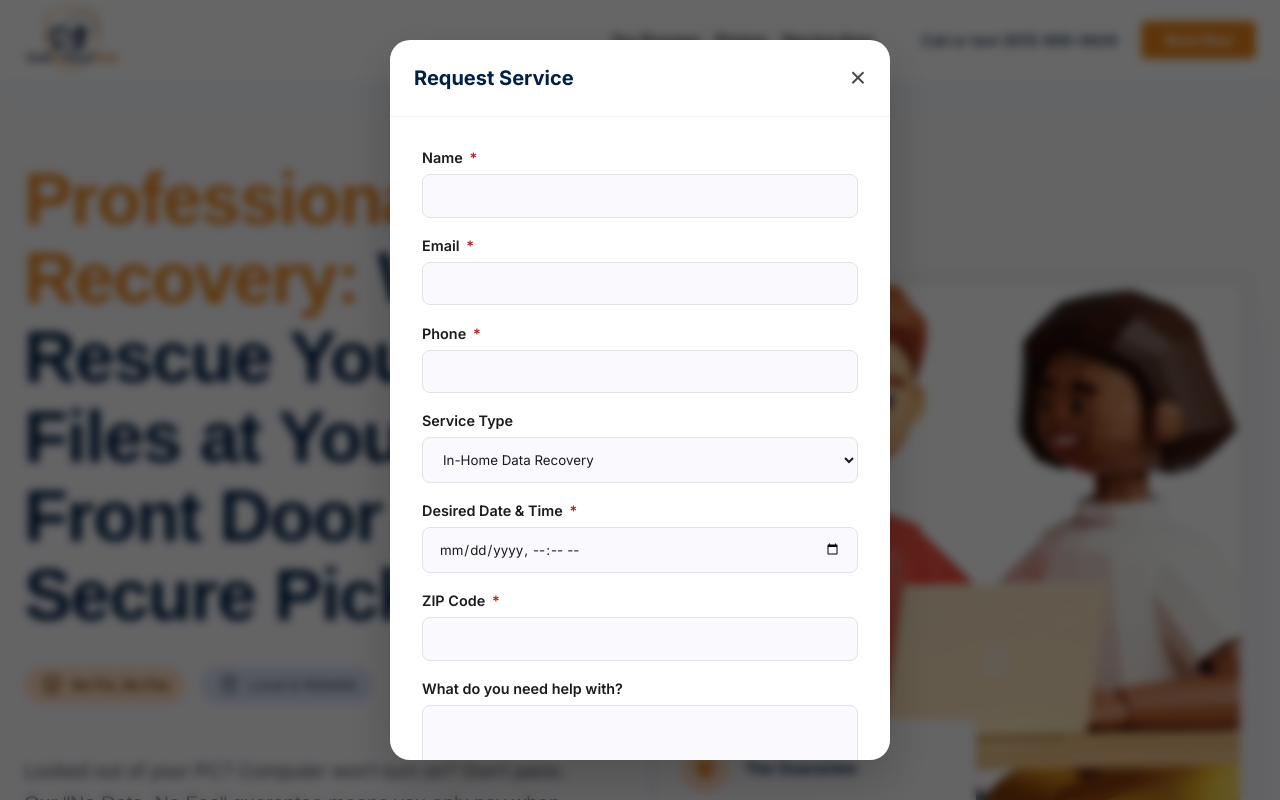
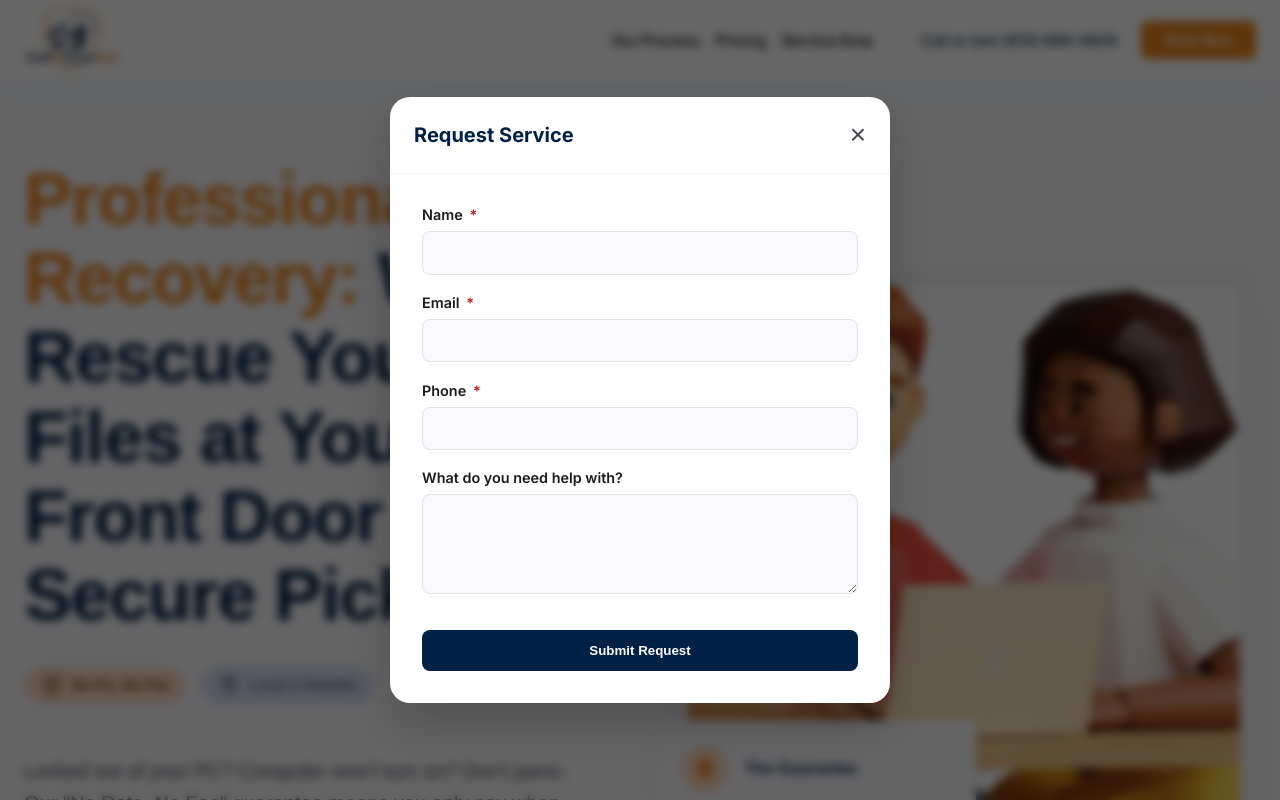
Before and after one commit to jacobNar/CurbToCloudTech, a Next.js app: page / in a window 1280 px wide. Both pictures are taken after a click on the button "Book Now". Shown: the top 800 px of the page. Built offline with nearby package versions, Linux system fonts and the light colour scheme.

Commit message:
simplify lead form

```diff
--- a/components/AppointmentModal.jsx
+++ b/components/AppointmentModal.jsx
@@ -3,46 +3,26 @@ import styles from '@/styles/AppointmentModal.module.scss';
 
 export default function AppointmentModal({ onClose }) {
     const [step, setStep] = useState('form');
-    const [selectedDateTime, setSelectedDateTime] = useState('');
     const [loading, setLoading] = useState(false);
-    const [minDateTime, setMinDateTime] = useState('');
     const [errors, setErrors] = useState({});
 
     const [formData, setFormData] = useState({
         contact_name: '',
         email: '',
         phone_number: '',
-        project_description: '',
-        type: 'inperson',
-        service_type: 'In-Home Data Recovery',
-        zip_code: ''
+        project_description: ''
     });
 
     useEffect(() => {
         setStep('form');
-        setSelectedDateTime('');
         setFormData({
             contact_name: '',
             email: '',
             phone_number: '',
-            project_description: '',
-            type: 'inperson',
-            service_type: 'In-Home Data Recovery',
-            zip_code: ''
+            project_description: ''
         });
-        setMinDateTime(getMinDateTime());
         setErrors({});
     }, []);
-
-    const getMinDateTime = () => {
-        const now = new Date();
-        const yyyy = now.getFullYear();
-        const mm = String(now.getMonth() + 1).padStart(2, '0');
-        const dd = String(now.getDate()).padStart(2, '0');
-        const hh = String(now.getHours()).padStart(2, '0');
-        const min = String(now.getMinutes()).padStart(2, '0');
-        return `${yyyy}-${mm}-${dd}T${hh}:${min}`;
-    };
 
     const handleBookAppointment = async (e) => {
         if (e?.preventDefault) {
@@ -59,15 +39,6 @@ export default function AppointmentModal({ onClose }) {
         } else if (!emailRegex.test(formData.email)) {
             newErrors.email = 'Please enter a valid email address';
         }
-        if (!selectedDateTime) {
-            newErrors.selected_date_time = 'Date and time are required';
-        } else {
-            const selectedDate = new Date(selectedDateTime);
-            const minDate = new Date(minDateTime);
-            if (selectedDate < minDate) {
-                newErrors.selected_date_time = 'Please select a future date and time';
-            }
-        }
         if (!formData.phone_number.trim()) {
             newErrors.phone_number = 'Phone number is required';
         } else {
@@ -75,9 +46,6 @@ export default function AppointmentModal({ onClose }) {
             if (phoneDigits.length < 7 || phoneDigits.length > 15) {
                 newErrors.phone_number = 'Please enter a valid phone number';
             }
-        }
-        if (!formData.zip_code.trim()) {
-            newErrors.zip_code = 'ZIP Code is required';
         }
 
         if (Object.keys(newErrors).length > 0) {
@@ -88,16 +56,11 @@ export default function AppointmentModal({ onClose }) {
         setErrors({});
         setLoading(true);
 
-        const appointmentTime = new Date(selectedDateTime).toISOString();
-
         try {
             const res = await fetch('/api/appointment/book', {
                 method: 'POST',
                 headers: { 'Content-Type': 'application/json' },
-                body: JSON.stringify({
-                    ...formData,
-                    appointment_time: appointmentTime
-                })
+                body: JSON.stringify(formData)
             });
 
             if (res.ok) {
@@ -180,63 +143,6 @@ export default function AppointmentModal({ onClose }) {
                                     <span className={styles.errorText}>{errors.phone_number}</span>
                                 )}
                             </div>
-                            <div className={styles.formGroup}>
-                                <label className={styles.label}>Service Type</label>
-                                <select
-                                    className={styles.input}
-                                    value={formData.service_type}
-                                    onChange={e => {
-                                        const isOnlineService = e.target.value.toLowerCase().includes('website');
-                                        setFormData({
-                                            ...formData,
-                                            service_type: e.target.value,
-                                            type: isOnlineService ? 'online' : 'inperson'
-                                        });
-                                    }}
-                                >
-                                    <option value="In-Home Data Recovery">In-Home Data Recovery</option>
-                                    <option value="Device Pick-Up & Return">Device Pick-Up & Return</option>
-                                </select>
-                            </div>
-
-                            <div className={styles.formGroup}>
-                                <label className={styles.label}>Desired Date & Time <span className={styles.requiredStar}>*</span></label>
-                                <input
-                                    type="datetime-local"
-                                    className={`${styles.input} ${errors.selected_date_time ? styles.inputError : ''}`}
-                                    required
-                                    min={minDateTime}
-                                    value={selectedDateTime}
-                                    onChange={e => {
-                                        setSelectedDateTime(e.target.value);
-                                        if (errors.selected_date_time) {
-                                            setErrors({ ...errors, selected_date_time: null });
-                                        }
-                                    }}
-                                />
-                                {errors.selected_date_time && (
-                                    <span className={styles.errorText}>{errors.selected_date_time}</span>
-                                )}
-                            </div>
-
-                            <div className={styles.formGroup}>
-                                <label className={styles.label}>ZIP Code <span className={styles.requiredStar}>*</span></label>
-                                <input
-                                    type="text"
-                                    className={`${styles.input} ${errors.zip_code ? styles.inputError : ''}`}
-                                    required
-                                    value={formData.zip_code}
-                                    onChange={e => {
-                                        setFormData({ ...formData, zip_code: e.target.value });
-                                        if (errors.zip_code) {
-                                            setErrors({ ...errors, zip_code: null });
-                                        }
-                                    }}
-                                />
-                                {errors.zip_code && (
-                                    <span className={styles.errorText}>{errors.zip_code}</span>
-                                )}
-                            </div>
 
                             <div className={styles.formGroup}>
                                 <label className={styles.label}>What do you need help with?</label>
--- a/pages/api/appointment/book.js
+++ b/pages/api/appointment/book.js
@@ -19,16 +19,12 @@ export default async function handler(req, res) {
     }
 
     try {
-        const { contact_name, email, phone_number, company_name, project_description, appointment_time, type, service_type, address_line1, address_line2, city, state, zip_code } = req.body;
+        const { contact_name, email, phone_number, project_description } = req.body;
 
-        const address = `${address_line1 || ''} ${address_line2 || ''} ${city || ''}, ${state || ''} ${zip_code || ''}`.trim();
-
-        if (!email || !appointment_time) {
-            return res.status(400).json({ message: 'Email and appointment time are required' });
+        if (!email) {
+            return res.status(400).json({ message: 'Email is required' });
         }
 
-        const isDigital = type === 'online';
-        let meetLink = null;
         let eventDetailsForClient = null;
 
         // Google calendar booking is temporarily disabled until Google access is enabled.
@@ -37,19 +33,8 @@ export default async function handler(req, res) {
         const stripeCustomer = await stripeService.findOrCreateCustomer(email, {
             name: contact_name,
             phone: phone_number,
-            address: {
-                line1: address_line1 || '',
-                line2: address_line2 || '',
-                city: city || '',
-                state: state || '',
-                postal_code: zip_code || ''
-            },
             metadata: {
-                appointment_time: appointment_time,
-                description: project_description || '',
-                company_name: company_name || '',
-                service_type: service_type || '',
-                type: type || ''
+                description: project_description || ''
             }
         });
 
@@ -61,9 +46,7 @@ export default async function handler(req, res) {
                 const paymentIntent = await stripeService.createPaymentIntent(stripeCustomer.id, paymentAmount, 'usd', {
                     email,
                     contact_name: contact_name || '',
-                    company_name: company_name || '',
-                    service_type: service_type || '',
-                    appointment_time,
+                    description: project_description || '',
                     source: 'appointment_request'
                 });
                 paymentIntentId = paymentIntent.id;
@@ -79,14 +62,13 @@ export default async function handler(req, res) {
         try {
             await emailService.sendEmail({
                 to: email,
-                subject: 'We received your appointment request',
+                subject: 'We received your service request',
                 html: `
                     <p>Hi ${nameParts[0] || 'there'},</p>
-                    <p>We have received your appointment request for ${service_type || 'your service'}.</p>
-                    <p>We will call you to confirm your appointment.</p>
-                    <p><strong>Requested time:</strong> ${new Date(appointment_time).toLocaleString()}</p>
+                    <p>We have received your service request.</p>
+                    <p>We will call you shortly to confirm next steps.</p>
                 `,
-                text: `Hi ${nameParts[0] || 'there'}, we have received your appointment request for ${service_type || 'your service'}. We will call you to confirm your appointment. Requested time: ${new Date(appointment_time).toLocaleString()}.`
+                text: `Hi ${nameParts[0] || 'there'}, we have received your service request. We will call you shortly to confirm next steps.`
             });
         } catch (err) {
             console.error('Failed to send customer confirmation email:', err);
@@ -97,17 +79,15 @@ export default async function handler(req, res) {
             try {
                 await emailService.sendEmail({
                     to: adminEmail,
-                    subject: 'New appointment request received',
+                    subject: 'New service request received',
                     html: `
-                        <p>New appointment request received.</p>
+                        <p>New service request received.</p>
                         <p><strong>Customer:</strong> ${contact_name || email}</p>
                         <p><strong>Email:</strong> ${email}</p>
                         <p><strong>Phone:</strong> ${sanitizedPhone || 'Not provided'}</p>
-                        <p><strong>Service:</strong> ${service_type || 'N/A'}</p>
-                        <p><strong>Requested time:</strong> ${new Date(appointment_time).toLocaleString()}</p>
-                        <p><strong>ZIP Code:</strong> ${zip_code || 'N/A'}</p>
+                        <p><strong>Description:</strong> ${project_description || 'Not provided'}</p>
                     `,
-                    text: `New appointment request received. Customer: ${contact_name || email}. Email: ${email}. Phone: ${sanitizedPhone || 'Not provided'}. Service: ${service_type || 'N/A'}. Requested time: ${new Date(appointment_time).toLocaleString()}. ZIP Code: ${zip_code || 'N/A'}.`
+                    text: `New service request received. Customer: ${contact_name || email}. Email: ${email}. Phone: ${sanitizedPhone || 'Not provided'}. Description: ${project_description || 'Not provided'}.`
                 });
             } catch (err) {
                 console.error('Failed to send admin notification email:', err);
--- a/pages/api/appointment/create-payment-intent.js
+++ b/pages/api/appointment/create-payment-intent.js
@@ -6,7 +6,7 @@ export default async function handler(req, res) {
     }
 
     try {
-        const { contact_name, email, phone_number, service_type } = req.body;
+        const { contact_name, email, phone_number } = req.body;
 
         if (!email) {
             return res.status(400).json({ message: 'Email is required for payment' });
@@ -22,7 +22,6 @@ export default async function handler(req, res) {
         const paymentIntent = await stripeService.createPaymentIntent(customer.id, paymentAmount, 'usd', {
             email,
             contact_name: contact_name || '',
-            service_type: service_type || '',
             source: 'payment_intent_api'
         });
 
```
